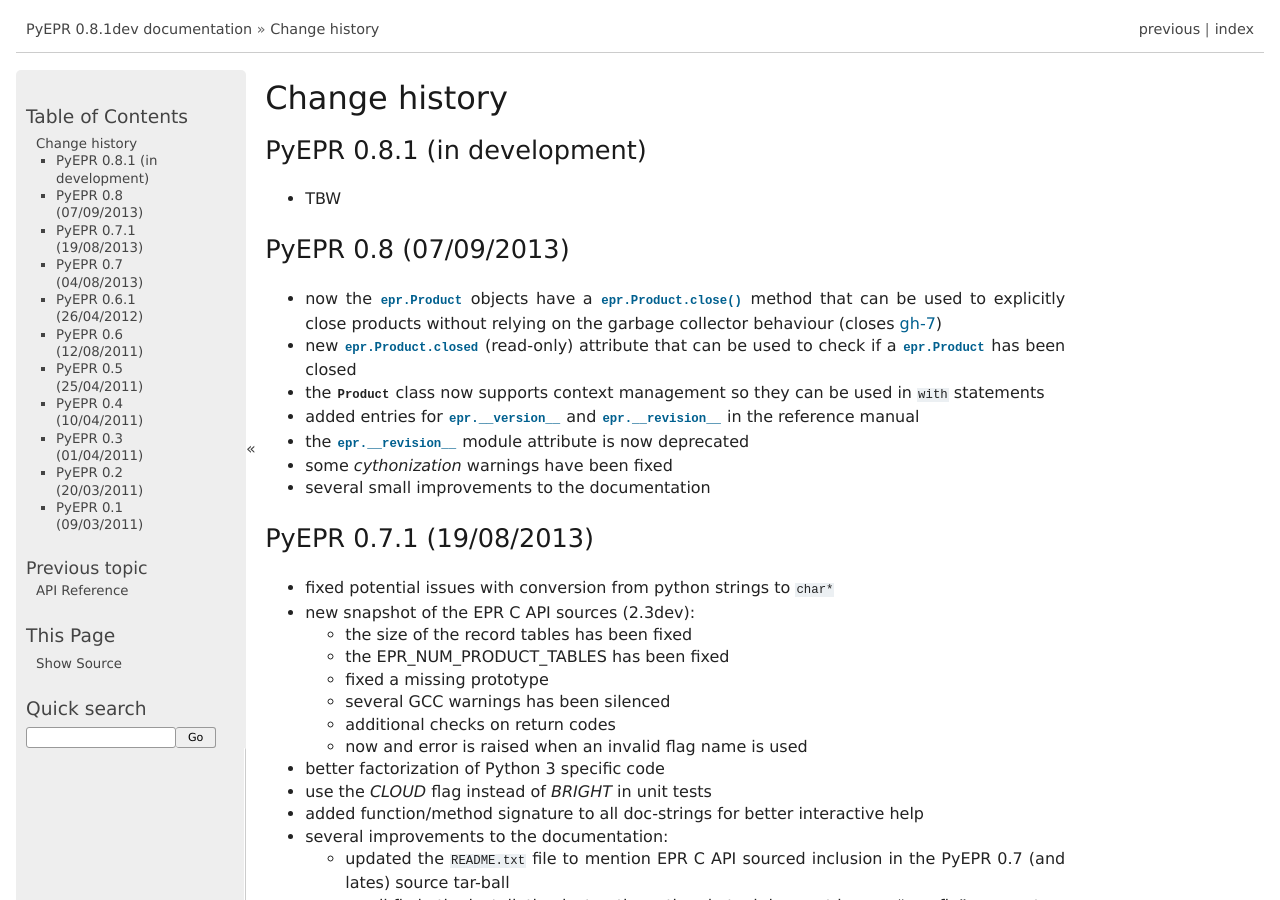
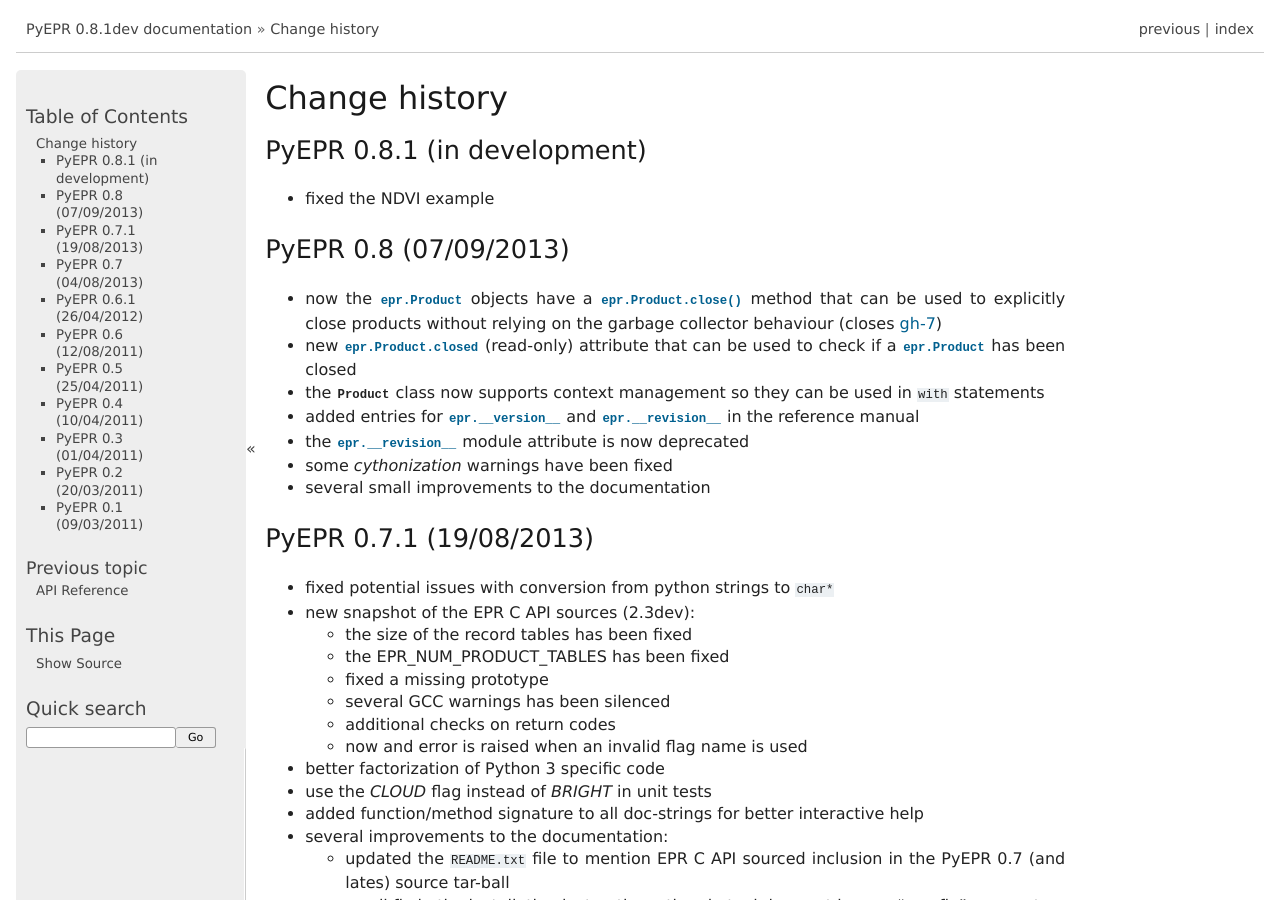
Before and after one commit to avalentino/pyepr, a Sphinx documentation site: the page built from doc/NEWS.txt, in a window 1280 px wide and 900 px high. Built offline with Sphinx 7.4.7, drawn with Linux system fonts in a browser that asks for light colours; formulas are drawn with MathJax 3; some of the changed lines change nothing that is shown.

Commit message:
Fix the ndvi example

```diff
--- a/doc/NEWS.txt
+++ b/doc/NEWS.txt
@@ -5,7 +5,7 @@
 PyEPR 0.8.1 (in development)
 ----------------------
 
-* TBW
+* fixed the NDVI example
 
 
 PyEPR 0.8 (07/09/2013)
--- a/doc/ndvi_example.txt
+++ b/doc/ndvi_example.txt
@@ -37,7 +37,7 @@
     \fvset{fontsize=\footnotesize}
 
 .. literalinclude:: examples/write_ndvi.py
-   :lines: 47
+   :lines: 49
 
 The name of the product is in the first argument of the program call.
 In order to keep the code simple no check is performed to ensure that the
@@ -53,7 +53,7 @@
     \fvset{fontsize=\footnotesize}
 
 .. literalinclude:: examples/write_ndvi.py
-   :lines: 49-54
+   :lines: 51-56
 
 *band1* and *band2* are used to read the calibrated radiances into the
 :class:`epr.Raster` objects that allow to access data matrices with the
@@ -73,7 +73,7 @@
     \fvset{fontsize=\footnotesize}
 
 .. literalinclude:: examples/write_ndvi.py
-   :lines: 56-64
+   :lines: 58-66
 
 Then data are actually loaded into memory using the
 :meth:`epr.Band.read_raster` method.
@@ -86,7 +86,7 @@
     \fvset{fontsize=\footnotesize}
 
 .. literalinclude:: examples/write_ndvi.py
-   :lines: 66-74
+   :lines: 68-76
 
 .. note::
 
@@ -100,7 +100,7 @@
     \fvset{fontsize=\footnotesize}
 
 .. literalinclude:: examples/write_ndvi.py
-   :lines: 76-78
+   :lines: 78-80
 
 the program simply loops over all pixel and calculate the NDVI with the
 following formula:
@@ -112,7 +112,7 @@
     \fvset{fontsize=\footnotesize}
 
 .. literalinclude:: examples/write_ndvi.py
-   :lines: 80-93
+   :lines: 82-95
 
 This part of the code tries to mimic closely the original C code
 (`write_ndvi.c`_)
@@ -145,7 +145,7 @@
     \fvset{fontsize=\footnotesize}
 
 .. literalinclude:: examples/write_ndvi.py
-   :lines: 92
+   :lines: 94
 
 .. note::
 
@@ -164,7 +164,7 @@
         idx = numpy.where(aux != 0)
 
         # actual NDVI computation
-        ndvi[idx] = (raster2.data[idx] + raster1.data[idx]) / aux[idx]
+        ndvi[idx] = (raster2.data[idx] - raster1.data[idx]) / aux[idx]
 
     Finally data can be saved to file simply using the
     :meth:`numpy.ndarray.tofile` method::
```
